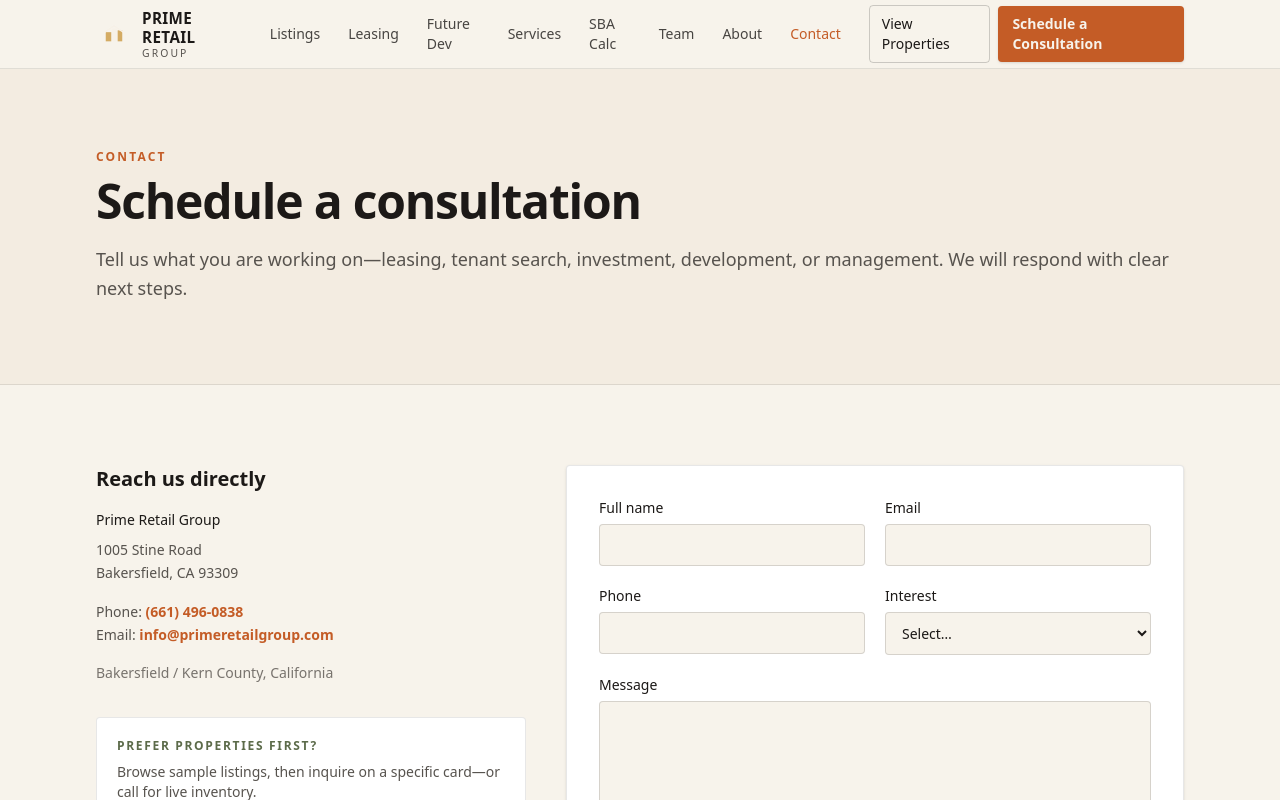
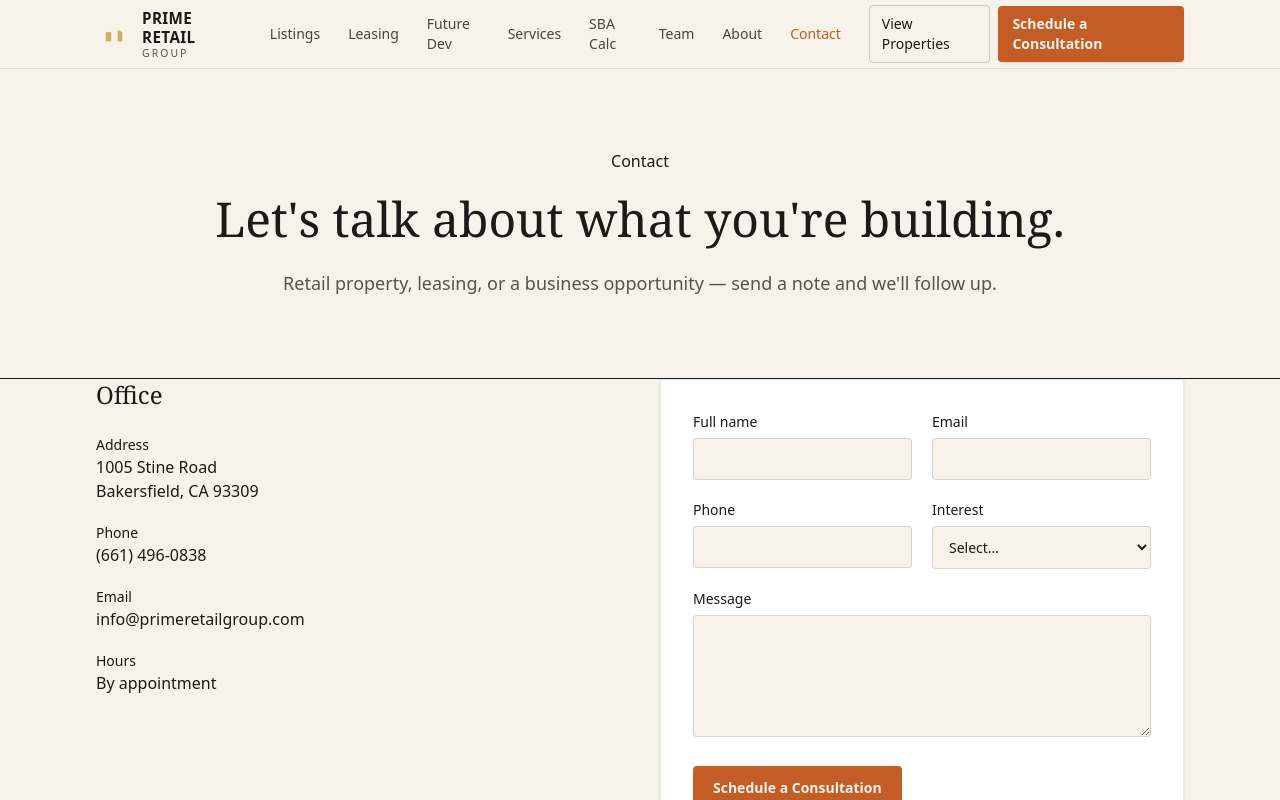
Before and after one commit to Aabed222/prime-retail-group, a Next.js app: page /contact in a window 1280 px wide. Shown: the top 800 px of the page. Built offline with nearby package versions, Linux system fonts and the light colour scheme.

Commit message:
PRG Jobah rebuild: about and contact pages

```diff
--- a/src/app/about/page.tsx
+++ b/src/app/about/page.tsx
@@ -1,94 +1,74 @@
 import type { Metadata } from "next";
+import Image from "next/image";
 import Link from "next/link";
-import { CtaBand } from "@/components/CtaBand";
-import { SectionHeading } from "@/components/SectionHeading";
-import { aboutPoints, siteConfig } from "@/lib/site";
+import { PageHero } from "@/components/PageHero";
+import { siteConfig } from "@/lib/site";
 
 export const metadata: Metadata = {
   title: "About",
-  description:
-    "Learn about Prime Retail Group—Bakersfield commercial real estate, retail ventures, and ownership across Kern County.",
+  description: `About ${siteConfig.name} — retail commercial real estate in Bakersfield and Central California.`,
 };
+
+const values = [
+  {
+    title: "Local knowledge",
+    body: "We work the corridors, centers, and operators that define Kern County retail — not borrowed narratives from coastal markets.",
+  },
+  {
+    title: "Fiduciary discipline",
+    body: "Clear options, honest tradeoffs, and documentation that protects both sides of a transaction.",
+  },
+  {
+    title: "Confidential process",
+    body: "Business opportunities and off-market conversations stay discreet until marketing is intentional.",
+  },
+];
 
 export default function AboutPage() {
   return (
     <>
-      <section className="border-b border-charcoal/10 bg-cream-deep/50 py-16 md:py-20">
-        <div className="container-prg max-w-3xl">
-          <p className="text-xs font-semibold uppercase tracking-[0.18em] text-terracotta">
-            About
-          </p>
-          <h1 className="mt-3 text-4xl font-semibold tracking-tight text-charcoal md:text-5xl">
-            A Central Valley platform for retail real estate
-          </h1>
-          <p className="mt-5 text-lg leading-relaxed text-slate">
-            {siteConfig.name} is led by Bassam (Sam) Abed and based in Bakersfield.
-            We treat commercial real estate as a local craft—brokerage, ownership,
-            management, and related ventures under one disciplined umbrella.
-          </p>
-        </div>
-      </section>
-
-      <section className="py-16 md:py-20">
-        <div className="container-prg grid gap-10 lg:grid-cols-12">
-          <div className="lg:col-span-5">
-            <SectionHeading
-              eyebrow="Who we are"
-              title="Built for Kern County decision-makers"
-              description="Owners, tenants, and investors who want clear counsel grounded in this market—not a recycled national pitch deck."
+      <PageHero
+        tone="cream"
+        eyebrow="About"
+        title="Retail specialists for Bakersfield and the Central Valley."
+        description={`${siteConfig.name} is a boutique commercial platform focused on retail property and business opportunities across Kern County.`}
+      />
+      <section className="bg-cream pb-8">
+        <div className="container-prg">
+          <div className="relative aspect-[21/9] overflow-hidden md:aspect-[2.4/1]">
+            <Image
+              src="https://images.unsplash.com/photo-1472851294608-062f824d29cc?ixlib=rb-4.0.3&auto=format&fit=crop&w=1600&q=80"
+              alt="Retail streetscape at golden hour"
+              fill
+              className="object-cover"
+              sizes="100vw"
+              priority
             />
-          </div>
-          <div className="space-y-6 lg:col-span-7">
-            {aboutPoints.map((point) => (
-              <div
-                key={point.title}
-                className="rounded-sm border border-charcoal/10 bg-white p-6"
-              >
-                <h2 className="text-xl font-semibold text-charcoal">{point.title}</h2>
-                <p className="mt-2 text-sm leading-relaxed text-slate">{point.body}</p>
-              </div>
-            ))}
           </div>
         </div>
       </section>
-
-      <section className="bg-charcoal py-14 text-cream">
-        <div className="container-prg grid gap-8 md:grid-cols-2 md:items-center">
-          <div>
-            <h2 className="text-2xl font-semibold tracking-tight md:text-3xl">
-              Leadership
-            </h2>
-            <p className="mt-3 text-sm leading-relaxed text-cream/75 md:text-base">
-              Bassam (Sam) Abed brings a practical, owner-oriented approach to
-              commercial conversations across Bakersfield and Kern County—bridging
-              brokerage, asset thinking, and multi-venture judgment.
-            </p>
-          </div>
-          <div className="rounded-sm border border-cream/15 bg-charcoal-soft p-6">
-            <p className="text-xs font-semibold uppercase tracking-[0.16em] text-gold">
-              Contact
-            </p>
-            <p className="mt-3 text-lg font-semibold">{siteConfig.name}</p>
-            <p className="mt-1 text-sm text-cream/75">
-              {siteConfig.address.line1}
-              <br />
-              {siteConfig.address.line2}
-            </p>
-            <p className="mt-4">
-              <a className="text-cream hover:underline" href={siteConfig.phoneHref}>
-                {siteConfig.phone}
-              </a>
-            </p>
-            <Link
-              href="/contact"
-              className="mt-5 inline-flex rounded-sm bg-terracotta px-4 py-2.5 text-sm font-semibold text-cream hover:bg-terracotta-deep"
-            >
-              Schedule a Consultation
-            </Link>
-          </div>
+      <section className="bg-cream py-14 md:py-20">
+        <div className="container-prg grid gap-10 md:grid-cols-3">
+          {values.map((v) => (
+            <div key={v.title} className="border-t border-gold/50 pt-5">
+              <h2 className="font-serif text-2xl text-navy">{v.title}</h2>
+              <p className="mt-3 text-sm leading-relaxed text-slate">{v.body}</p>
+            </div>
+          ))}
+        </div>
+        <div className="container-prg mt-14 max-w-3xl">
+          <h2 className="font-serif text-2xl text-navy">How we work</h2>
+          <p className="mt-4 text-base leading-relaxed text-slate">
+            From first conversation through closing, we keep the process
+            practical: market context, realistic pricing, and next steps you can
+            act on. Whether you are leasing a bay, selling a center, or
+            transferring an operating business, we stay close to the work.
+          </p>
+          <Link href="/contact" className="btn-gold mt-8 inline-flex">
+            Talk with our team →
+          </Link>
         </div>
       </section>
-      <CtaBand />
     </>
   );
 }
--- a/src/app/contact/page.tsx
+++ b/src/app/contact/page.tsx
@@ -1,78 +1,64 @@
 import type { Metadata } from "next";
-import { Suspense } from "react";
 import { ContactForm } from "@/components/ContactForm";
+import { PageHero } from "@/components/PageHero";
 import { siteConfig } from "@/lib/site";
 
 export const metadata: Metadata = {
   title: "Contact",
-  description:
-    "Schedule a consultation with Prime Retail Group in Bakersfield. Call (661) 496-0838 or send a message.",
+  description: `Contact ${siteConfig.name} in Bakersfield — phone, mailing address, and message form.`,
 };
 
 export default function ContactPage() {
   return (
     <>
-      <section className="border-b border-charcoal/10 bg-cream-deep/50 py-16 md:py-20">
-        <div className="container-prg max-w-3xl">
-          <p className="text-xs font-semibold uppercase tracking-[0.18em] text-terracotta">
-            Contact
-          </p>
-          <h1 className="mt-3 text-4xl font-semibold tracking-tight text-charcoal md:text-5xl">
-            Schedule a consultation
-          </h1>
-          <p className="mt-5 text-lg leading-relaxed text-slate">
-            Tell us what you are working on—leasing, tenant search, investment,
-            development, or management. We will respond with clear next steps.
-          </p>
+      <PageHero
+        tone="cream"
+        eyebrow="Contact"
+        title="Let's talk about what you're building."
+        description="Retail property, leasing, or a business opportunity — send a note and we'll follow up."
+      />
+      <section className="border-t border-border bg-cream pb-20">
+        <div className="container-prg grid gap-10 lg:grid-cols-2">
+          <div>
+            <h2 className="font-serif text-2xl text-navy">Office</h2>
+            <dl className="mt-6 space-y-5 text-sm">
+              <div>
+                <dt className="label-prg">Address</dt>
+                <dd className="text-base text-navy">
+                  {siteConfig.address.line1}
+                  <br />
+                  {siteConfig.address.line2}
+                </dd>
               </div>
-      </section>
-
-      <section className="py-16 md:py-20">
-        <div className="container-prg grid gap-10 lg:grid-cols-12">
-          <div className="lg:col-span-5">
-            <h2 className="text-xl font-semibold text-charcoal">Reach us directly</h2>
-            <address className="mt-4 not-italic text-sm leading-relaxed text-slate">
-              <p className="font-medium text-charcoal">{siteConfig.name}</p>
-              <p className="mt-2">{siteConfig.address.line1}</p>
-              <p>{siteConfig.address.line2}</p>
-              <p className="mt-4">
-                Phone:{" "}
-                <a className="font-semibold text-terracotta" href={siteConfig.phoneHref}>
+              <div>
+                <dt className="label-prg">Phone</dt>
+                <dd>
+                  <a
+                    href={siteConfig.phoneHref}
+                    className="text-base text-navy hover:text-gold"
+                  >
                     {siteConfig.phone}
                   </a>
-              </p>
-              <p>
-                Email:{" "}
+                </dd>
+              </div>
+              <div>
+                <dt className="label-prg">Email</dt>
+                <dd>
                   <a
-                  className="font-semibold text-terracotta"
                     href={`mailto:${siteConfig.email}`}
+                    className="text-base text-navy hover:text-gold"
                   >
                     {siteConfig.email}
                   </a>
-              </p>
-              <p className="mt-4 text-slate/80">{siteConfig.address.market}</p>
-            </address>
-            <div className="mt-8 rounded-sm border border-charcoal/10 bg-white p-5">
-              <p className="text-xs font-semibold uppercase tracking-[0.14em] text-sage">
-                Prefer properties first?
-              </p>
-              <p className="mt-2 text-sm text-slate">
-                Browse sample listings, then inquire on a specific card—or call for
-                live inventory.
-              </p>
-              <a
-                href="/properties"
-                className="mt-4 inline-flex text-sm font-semibold text-terracotta hover:text-terracotta-deep"
-              >
-                View Available Properties →
-              </a>
+                </dd>
               </div>
+              <div>
+                <dt className="label-prg">Hours</dt>
+                <dd className="text-base text-navy">{siteConfig.hours}</dd>
               </div>
-          <div className="lg:col-span-7">
-            <Suspense fallback={<div className="rounded-sm bg-white p-8 text-sm text-slate">Loading form…</div>}>
+            </dl>
+          </div>
           <ContactForm />
-            </Suspense>
-          </div>
         </div>
       </section>
     </>
```
Lines whose indentation alone changed are shown as unchanged.
